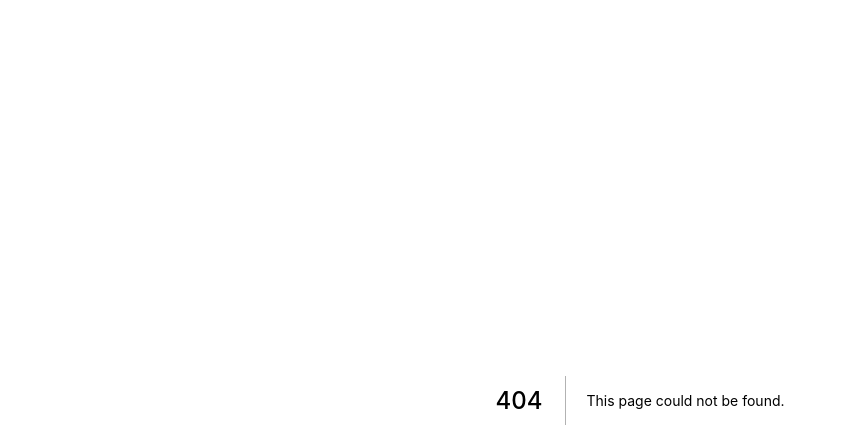
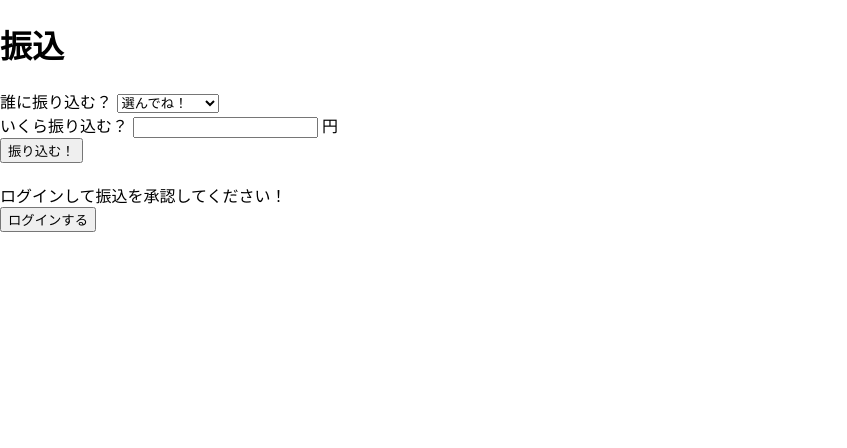
Before and after one commit to yuko1113/pair1-sunabar-pj, a Next.js app in the folder next/: page /transfer in a window 1280 px wide. Before the commit this address had no page. Shown: the top 448 px of the page, without its empty margins (0-847 px from the left). Built offline with nearby package versions, Linux system fonts and the light colour scheme.

Commit message:
振込ページ作成

```diff
--- /dev/null
+++ b/next/pages/transfer.tsx
@@ -0,0 +1,40 @@
+import { useState, useEffect } from 'react';
+import NextLink from "next/link";
+import axios, { AxiosResponse, AxiosError } from "axios";
+
+export default function transferList() {
+    const [transferAmount, setTransferAmount] = useState<string>("");
+    const [beneficiaryId, setBeneficiaryId] = useState<string>("");
+
+    const postTransfer = () => {
+        axios.post('/api/transfer', {
+            transferAmount,
+            beneficiaryId,
+        })
+        .then((res: AxiosResponse) => console.log('Posting data', res))
+    }
+
+    return (
+        <>
+        <h1>振込</h1>
+        <label>  誰に振り込む？ </label>
+        <select value={beneficiaryId} onChange={(e: React.ChangeEvent<HTMLSelectElement>) => setBeneficiaryId(e.currentTarget.value)}>
+        <option value="0">選んでね！</option>
+        <option value={"A"}>お父さん</option>
+        <option value={"B"}>おばあちゃん</option>
+        <option value={"C"}>ピアノ教室</option>
+        </select>
+        <br/>
+        <label>  いくら振り込む？ </label>
+        <input type="text" value={transferAmount} onChange={(e: React.ChangeEvent<HTMLInputElement>) => setTransferAmount(e.currentTarget.value)}/> <span>円</span>
+        <br/>
+        <button onClick={postTransfer}>  振り込む！</button>
+        <br/>
+        <br/>
+        ログインして振込を承認してください！
+        <a href="https://sso.sunabar.gmo-aozora.com/b2c/login?_ga=2.157711802.163650072.1661733632-1080327016.1661733632">
+        <br/>
+        <button>ログインする</button></a>
+        </>
+    );
+}
```
